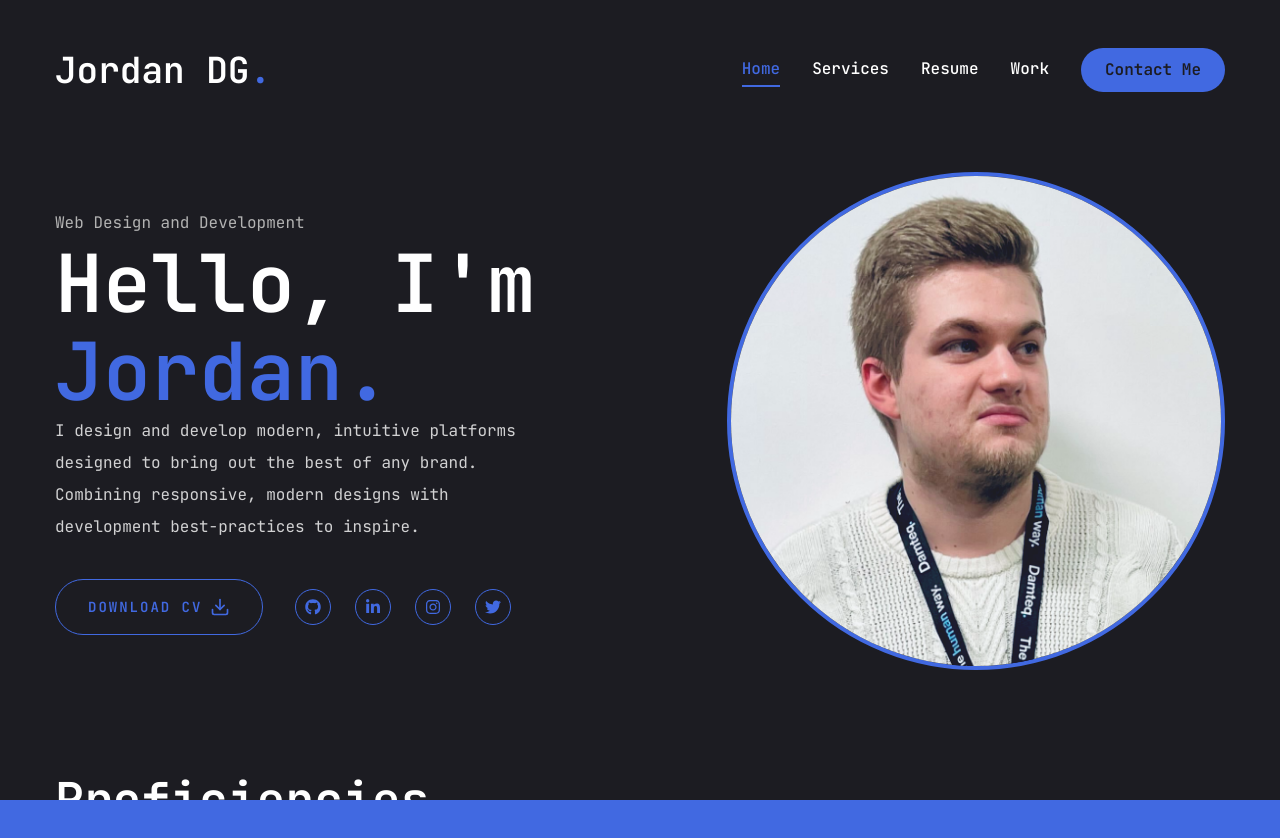
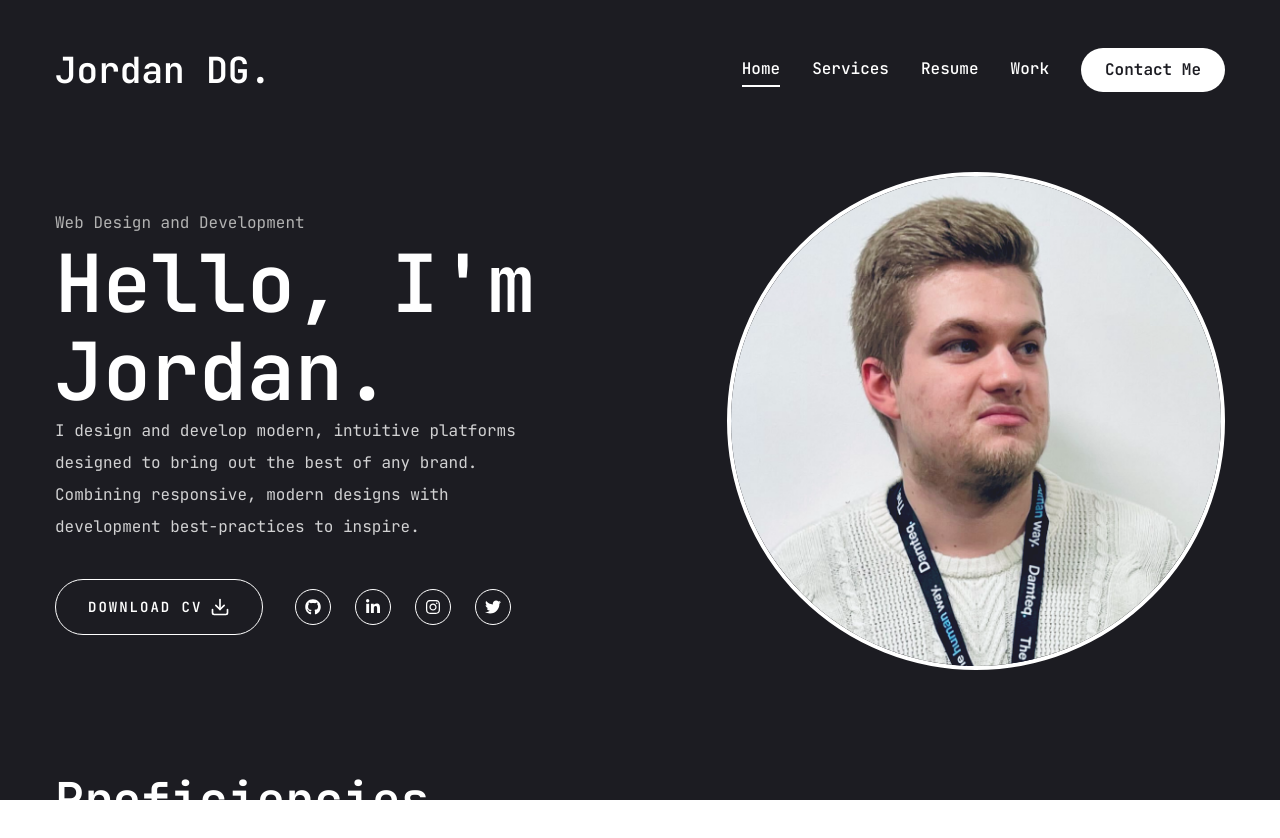
Before and after one commit to JordanDG/Portfolio2024, a Next.js app: page / in a window 1280 px wide. Shown: the top 838 px of the page. Built offline with nearby package versions, Linux system fonts and the light colour scheme.

Commit message:
white test

```diff
--- a/components/MobileNav.jsx
+++ b/components/MobileNav.jsx
@@ -37,7 +37,7 @@ const MobileNav = () => {
     return (
         <Sheet>
             <SheetTrigger className='flex justify-center items-center'>
-                <CiMenuFries className='text-[32px] text-accent' />
+                <CiMenuFries className='text-[32px] text-accent' aria-label="Mobile Navigation Toggle Button"/>
             </SheetTrigger>
             <SheetContent className="flex flex-col">
                 {/* Logo */}
--- a/tailwind.config.js
+++ b/tailwind.config.js
@@ -27,8 +27,10 @@ module.exports = {
       colors: {
         primary: '#1c1c22',
         accent: {
-          DEFAULT: '#4169e1',
-          hover: '#3454b4',
+          // DEFAULT: '#4169e1',
+          // hover: '#3454b4',
+          DEFAULT: '#ffffff',
+          hover: '#fafafa',
         }
       },
       keyframes: {
```
